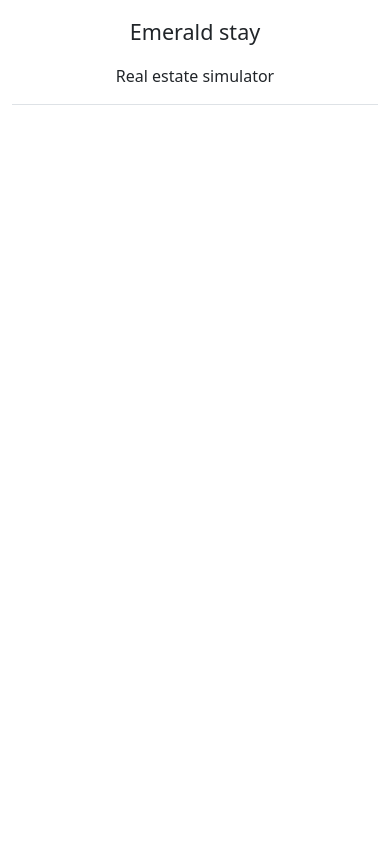
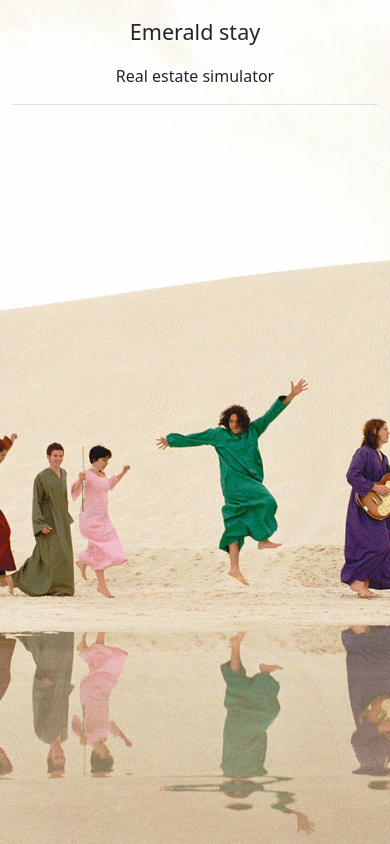
Before and after one commit to jas75/real-estate-simulator, an Angular app: page / in a window 390 px wide. Built offline with nearby package versions, Linux system fonts and the light colour scheme.

Commit message:
add responsive background image

```diff
--- a/src/app/components/header/header.component.html
+++ b/src/app/components/header/header.component.html
@@ -7,4 +7,8 @@
         <li class="nav-item">Real estate simulator</li>
       </ul>
     </header>
+
 </div>
+<section>
+
+</section>
--- a/src/app/components/header/header.component.scss
+++ b/src/app/components/header/header.component.scss
@@ -7,5 +7,22 @@
         flex-direction: column;
         align-items: center;
         // color: $tertiary-color;
+
+    }
+
+    section {
+        position: absolute;
+        top: 0;
+        width: 100%;
+        z-index: -1;
     }
 }
+
+section {
+    background-image: url('../../../assets/images/background.jpg');
+    background-size: cover;  // Permet de couvrir tout l'écran sans déformation
+    background-position: center;  // Centrer l'image
+    background-repeat: no-repeat;  // Evite que l'image se répète
+    height: 100vh;  // Assure que l'image couvre toute la hauteur de l'écran
+    margin: 0;  // Evite les marges par défaut du body
+}
```
Also changed, not shown: src/assets/images/background.jpg (added).
